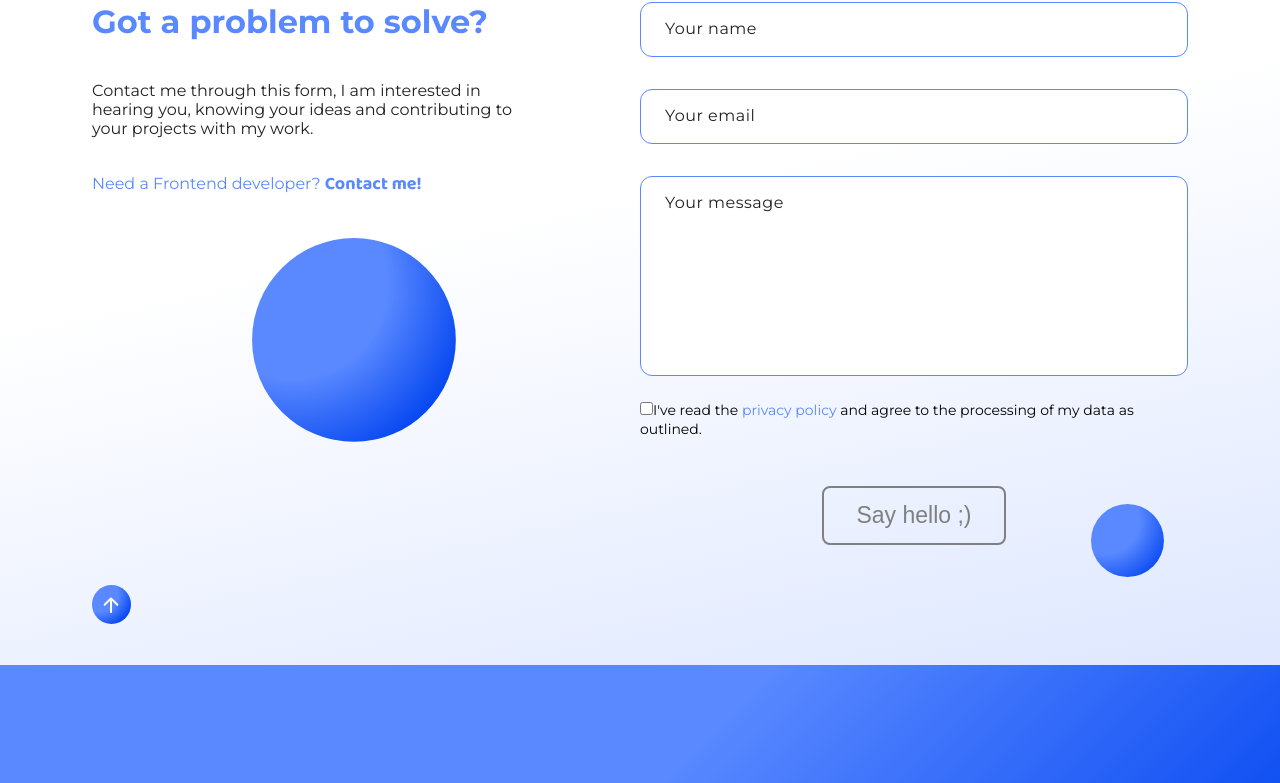
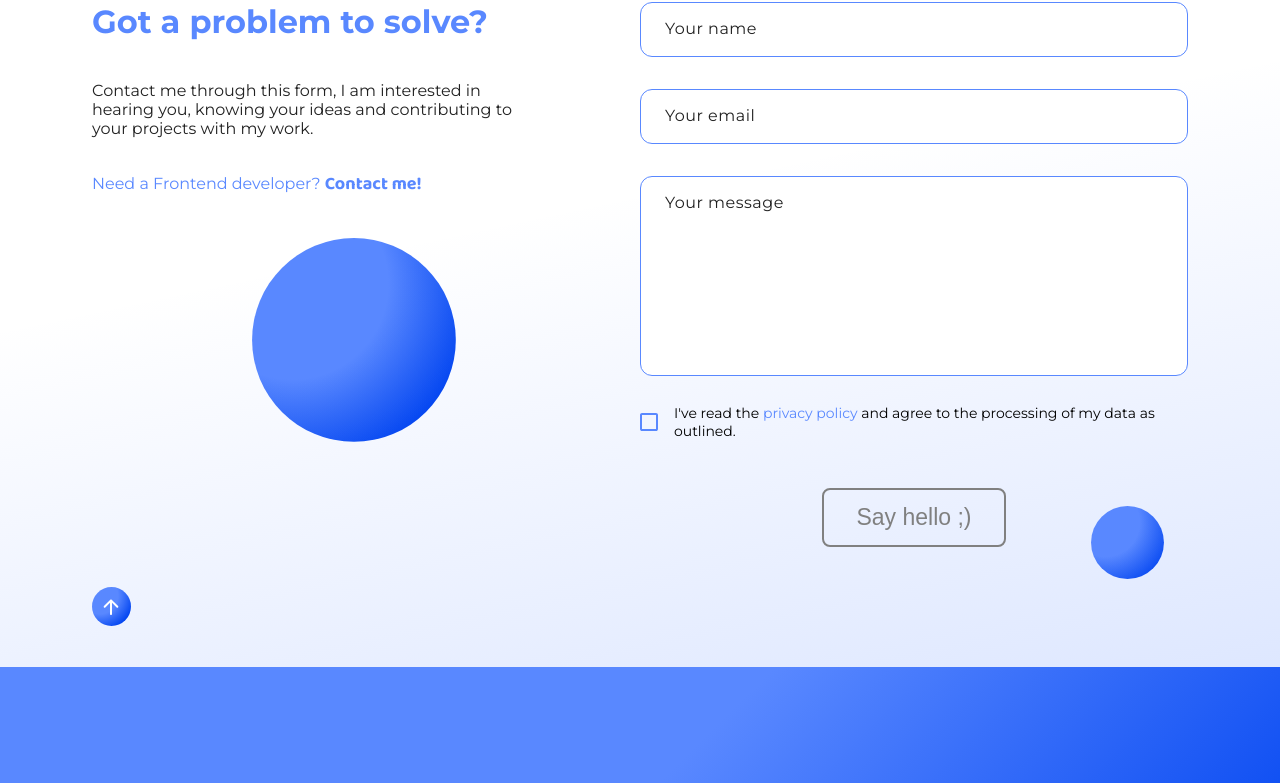
Before and after one commit to devkoepeli/portfolio, an Angular app: page / in a window 1280 px wide. Shown: the part 3881-4664 px from the top of the page. Built offline with nearby package versions, Linux system fonts and the light colour scheme.

Commit message:
feat(contact): checkbox validation + input styling

```diff
--- a/src/app/main-content/contact/contact-form/contact-form.component.html
+++ b/src/app/main-content/contact/contact-form/contact-form.component.html
@@ -1,10 +1,32 @@
 <div class="form-container">
     <form class="form" (submit)="sendMail()" ngNativeValidate #form="ngForm">
-        <input class="form-input" type="text" name="name" placeholder="Your name" required [(ngModel)]="name">
-        <input class="form-input" type="email" name="email" placeholder="Your email" required [(ngModel)]="email">
-        <textarea class="form-text" name="message" placeholder="Your message" required [(ngModel)]="message"></textarea>
+        <div class="input-wrapper">
+            <span *ngIf="isNameFocused || name.length > 0" class="input-title">Your name</span>
+            <input class="form-input" [class.input-placeholder]="isNameFocused" type="text" name="name" placeholder="Your name" required
+                [(ngModel)]="name"
+                (focus)="isNameFocused = true"
+                (blur)="isNameFocused = false">
+        </div>
+        <div class="input-wrapper">
+            <span *ngIf="isEmailFocused || email.length > 0" class="input-title">Your email</span>
+            <input class="form-input" [class.input-placeholder]="isEmailFocused" type="email" name="email" placeholder="Your email" required
+                [(ngModel)]="email"
+                (focus)="isEmailFocused = true"
+                (blur)="isEmailFocused = false">
+        </div>
+        <div class="input-wrapper">
+            <span *ngIf="isMessageFocused || message.length > 0" class="input-title">Your message</span>
+            <textarea class="form-text" [class.input-placeholder]="isMessageFocused" name="message" placeholder="Your message" required
+                [(ngModel)]="message"
+                (focus)="isMessageFocused = true"
+                (blur)="isMessageFocused = false"></textarea>
+        </div>
         <div class="pp-checkbox-container">
-            <input type="checkbox" name="privacy policy" required>
+            <label click="toggleCheckbox()" for="checkbox">
+                <img [class.d-block]="!privacyPolicyAccepted" src="./assets/img/checkbox_unchecked.svg" alt="Checkbox">
+                <img [class.d-block]="privacyPolicyAccepted" src="./assets/img/checkbox_checked.svg" alt="Checkbox">
+            </label>
+            <input id="checkbox" type="checkbox" name="privacy-policy" required [(ngModel)]="privacyPolicyAccepted">
             <span class="pp-note">I've read the <a class="pp-link" href="#">privacy policy</a> and agree to the processing of my data as outlined.</span>
         </div>
         <button [disabled]="!form.valid" class="main-button form-button" type="submit">Say hello ;)</button>
--- a/src/app/main-content/contact/contact-form/contact-form.component.scss
+++ b/src/app/main-content/contact/contact-form/contact-form.component.scss
@@ -45,7 +45,7 @@
 
     .form-input:focus,
     .form-text:focus {
-        outline: unset;
+        outline: 1px solid $main-color;
     }
 
     .form-button {
@@ -67,6 +67,21 @@
 
     .pp-checkbox-container {
         padding-bottom: 48px;
+        @include flexbox($gap: 16px);
+
+        img {
+            display: none;
+            cursor: pointer;
+
+            &:hover {
+                background-color: rgba(89, 136, 255, 0.2);
+            }
+        }
+
+        .d-block {
+            display: block;
+        }
+
     }
 
     .pp-note {
@@ -79,6 +94,39 @@
 
         &:hover {
             text-decoration: underline;
+        }
+    }
+
+    .input-placeholder::placeholder {
+        color: transparent;
+    }
+
+    #checkbox {
+        display: none;
+    }
+}
+
+.input-wrapper {
+    width: 100%;
+    position: relative;
+
+    .input-title {
+        position: absolute;
+        top: -10px;
+        left: 26px;
+        padding-right: 2px;
+        background-color: white;
+        color: $font-black;
+        font-size: 16px;
+        animation: opacity .15s ease-in-out backwards;
+
+        @keyframes opacity {
+            from {
+                opacity: 0;
+            }
+            to {
+                opacity: 1;
+            }
         }
     }
 }
--- a/src/app/main-content/contact/contact-form/contact-form.component.ts
+++ b/src/app/main-content/contact/contact-form/contact-form.component.ts
@@ -1,5 +1,5 @@
 import { CommonModule } from '@angular/common';
-import { Component, ElementRef, ViewChild } from '@angular/core';
+import { Component } from '@angular/core';
 import { FormsModule, ReactiveFormsModule } from '@angular/forms';
 
 @Component({
@@ -17,9 +17,13 @@ export class ContactFormComponent {
   name: string = '';
   email: string = '';
   message: string = '';
+  privacyPolicyAccepted: boolean = false;
 
   isLoading = false;
   isSent = false;
+  isNameFocused = false;
+  isEmailFocused = false;
+  isMessageFocused = false;
 
   async sendMail() {
     this.isLoading = true;
@@ -50,5 +54,14 @@ export class ContactFormComponent {
     this.name = '';
     this.email = '';
     this.message = '';
+    this.privacyPolicyAccepted = false;
+  }
+
+  toggleCheckbox() {
+    if (!this.privacyPolicyAccepted) {
+      this.privacyPolicyAccepted = true;
+    } else {
+      this.privacyPolicyAccepted = false;
+    }
   }
 }
```
Also changed, not shown: src/assets/img/checkbox_checked.svg (added), src/assets/img/checkbox_unchecked.svg (added).
